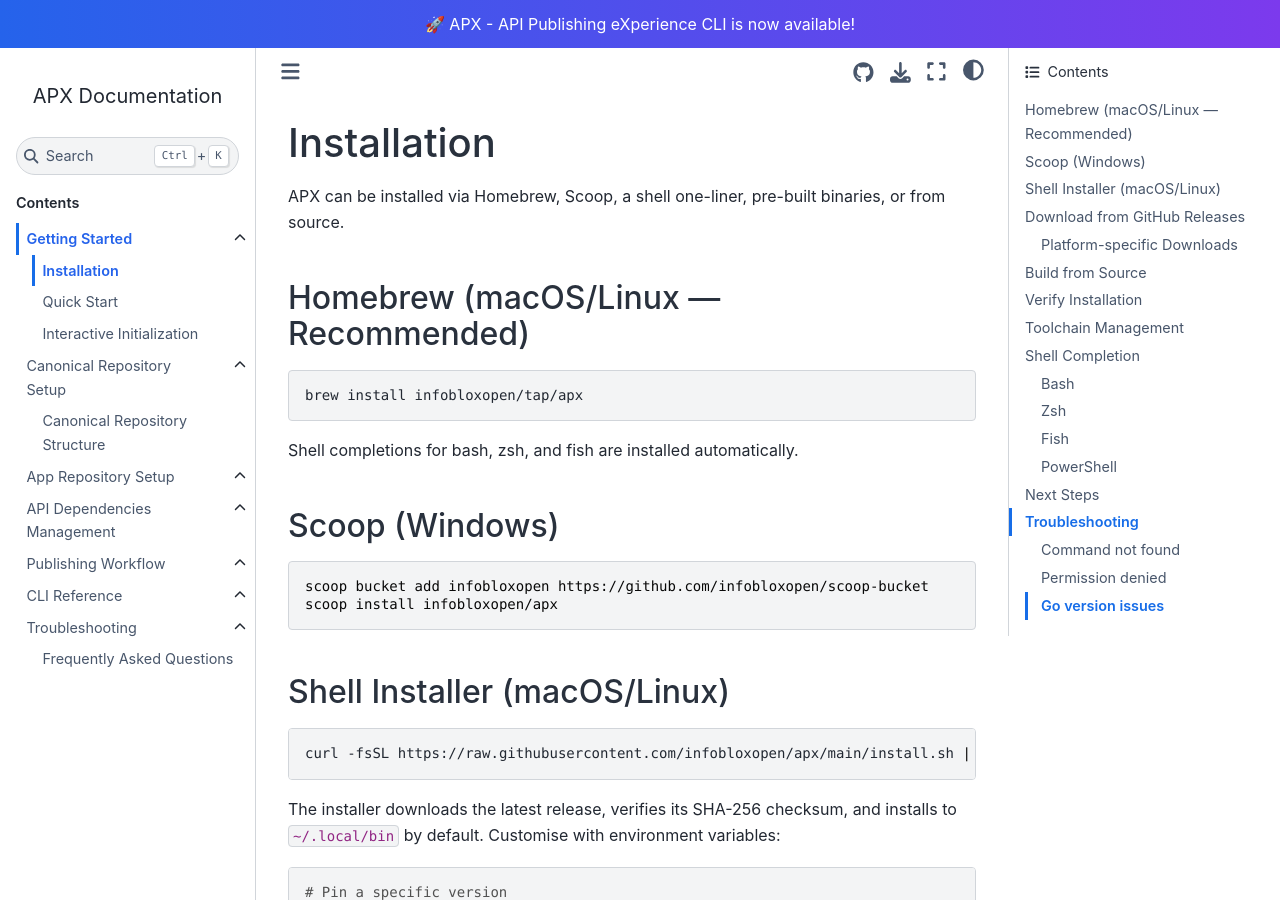
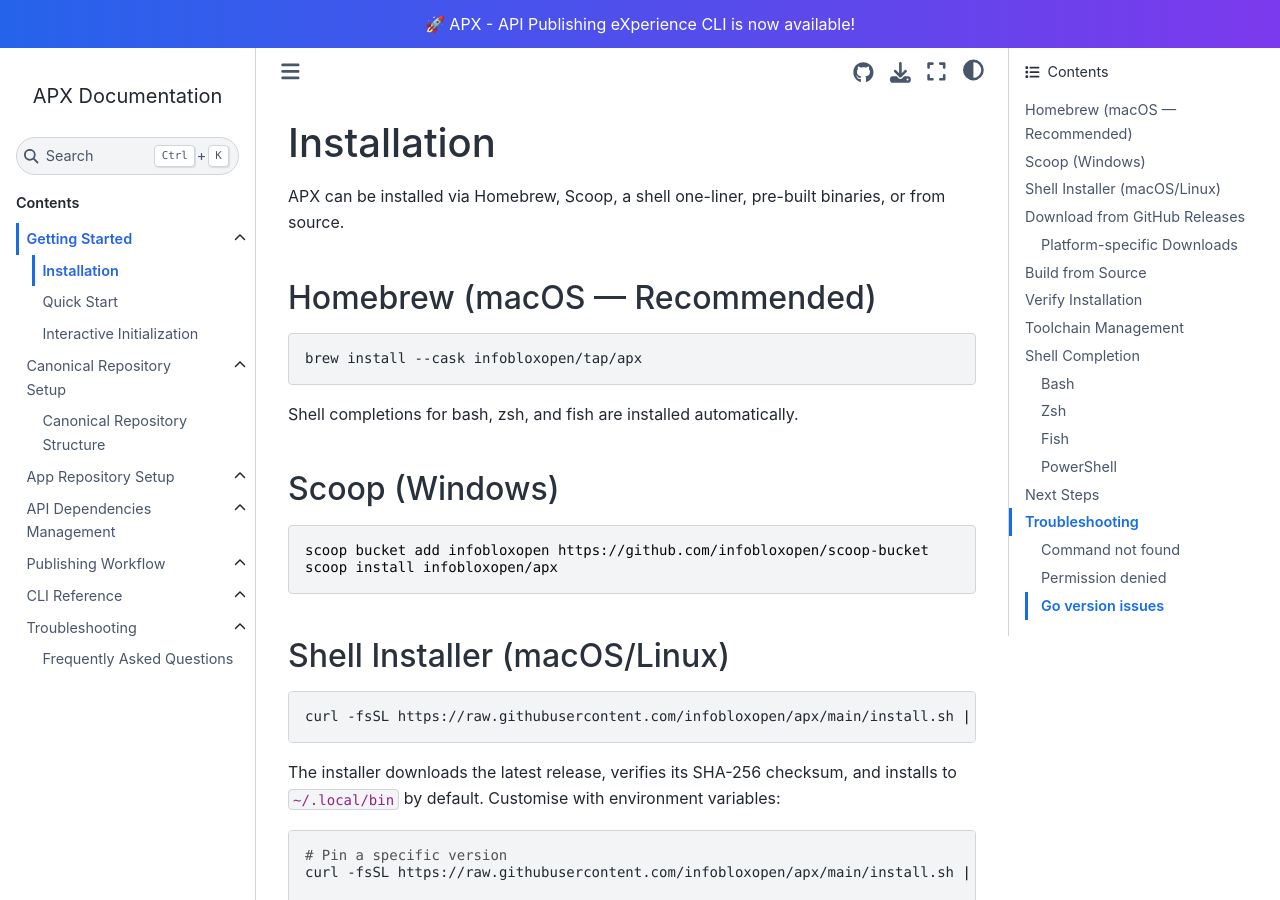
Before and after one commit to infobloxopen/apx, a Sphinx documentation site: the page built from docs/getting-started/installation.md, in a window 1280 px wide and 900 px high. Built offline with Sphinx 7.4.7 and the Sphinx Book theme 1.1.4, drawn with Linux system fonts in a browser that asks for light colours; pages that are not in the unit, such as notebooks, are missing from menus; some of the changed text lies outside the part shown.

Commit message:
docs: update brew install to use --cask for homebrew_casks
- README.md, docs/index.md, docs/target.md, docs/getting-started/installation.md
- Homebrew section now says macOS (casks are macOS-only)
- Version output example updated for cobra format

````diff
--- a/docs/getting-started/installation.md
+++ b/docs/getting-started/installation.md
@@ -2,10 +2,10 @@
 
 APX can be installed via Homebrew, Scoop, a shell one-liner, pre-built binaries, or from source.
 
-## Homebrew (macOS/Linux — Recommended)
+## Homebrew (macOS — Recommended)
 
 ```bash
-brew install infobloxopen/tap/apx
+brew install --cask infobloxopen/tap/apx
 ```
 
 Shell completions for bash, zsh, and fish are installed automatically.
````
Also changed, not shown: other parts of docs/getting-started/installation.md (+1 -1 lines), README.md (+2 -2 lines), docs/index.md (+1 -1 lines), docs/target.md (+1 -1 lines).
